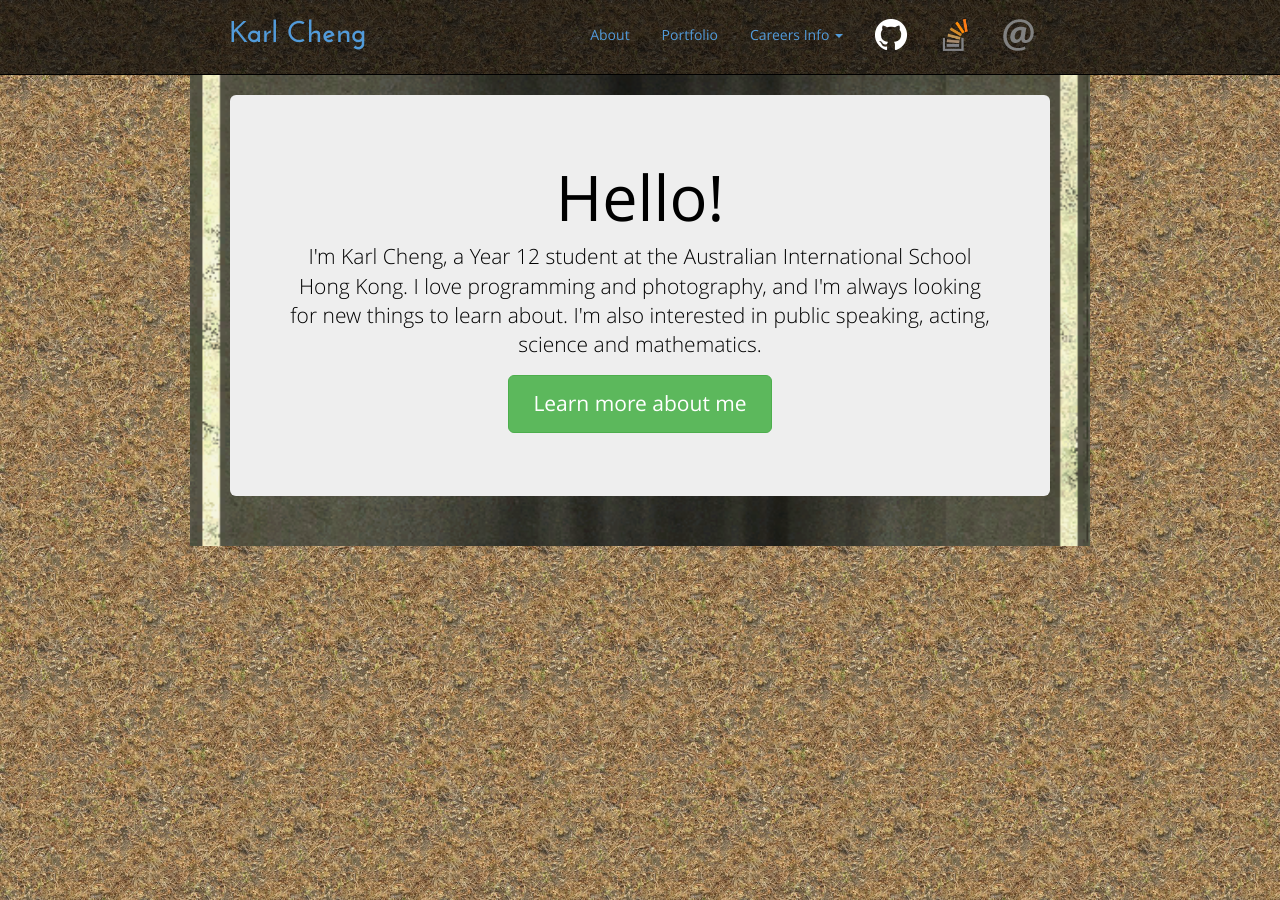
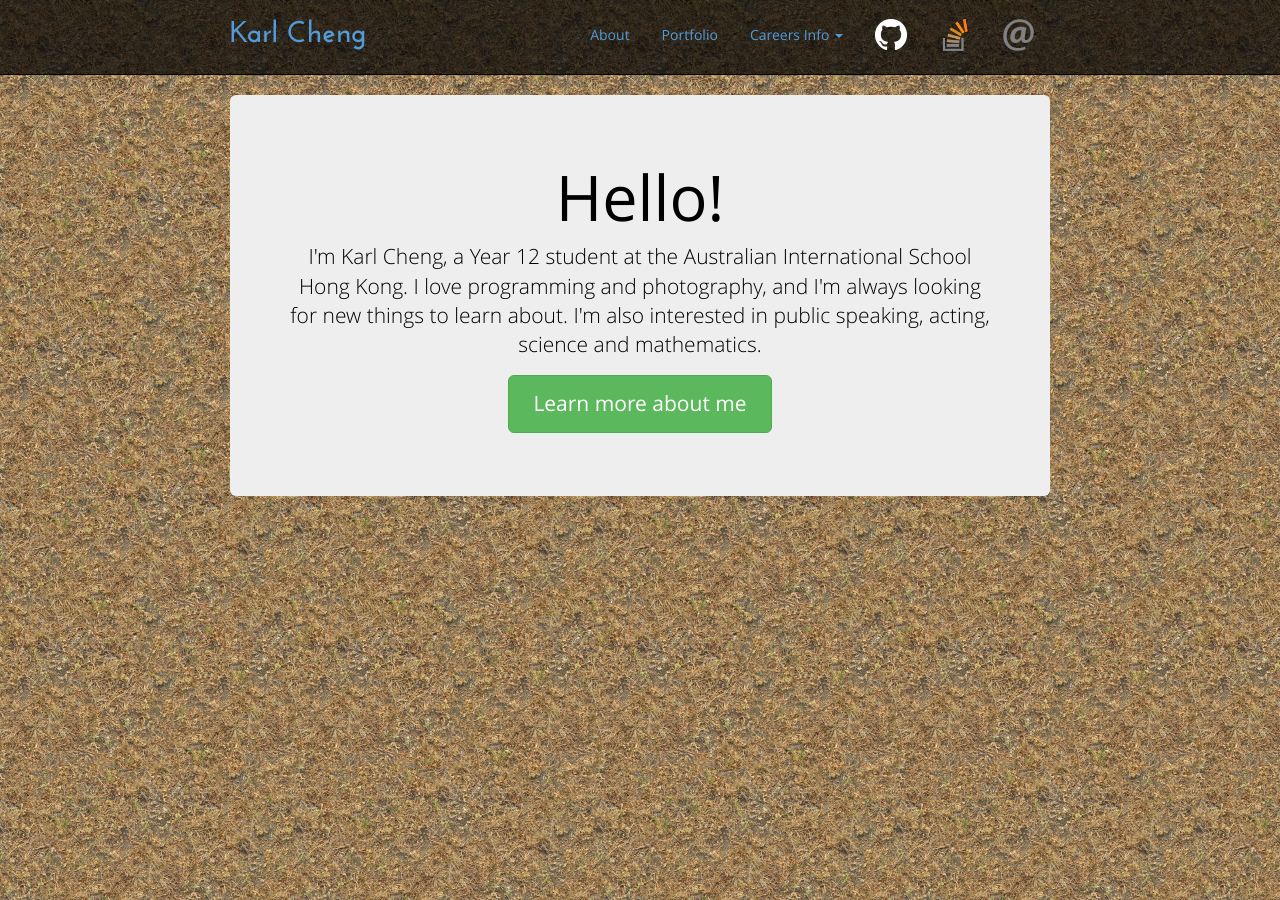
Before and after one commit to Qantas94Heavy/qantas94heavy.github.io, a Jekyll site: the page built from index.md, in a window 1280 px wide. Built offline with Jekyll 4.4.1, drawn with Linux system fonts in a browser that asks for light colours.

Commit message:
Fix runway showing on home page

```diff
--- a/_layouts/default.html
+++ b/_layouts/default.html
@@ -60,7 +60,7 @@
     </div>
 
     {% assign runway = "" %}
-    {% if page.url != "/index.html" and page.url != "" %}
+    {% if page.url != "/index.html" and page.url != "/" %}
       {% assign runway = "runway" %}
     {% endif %}
 
```
